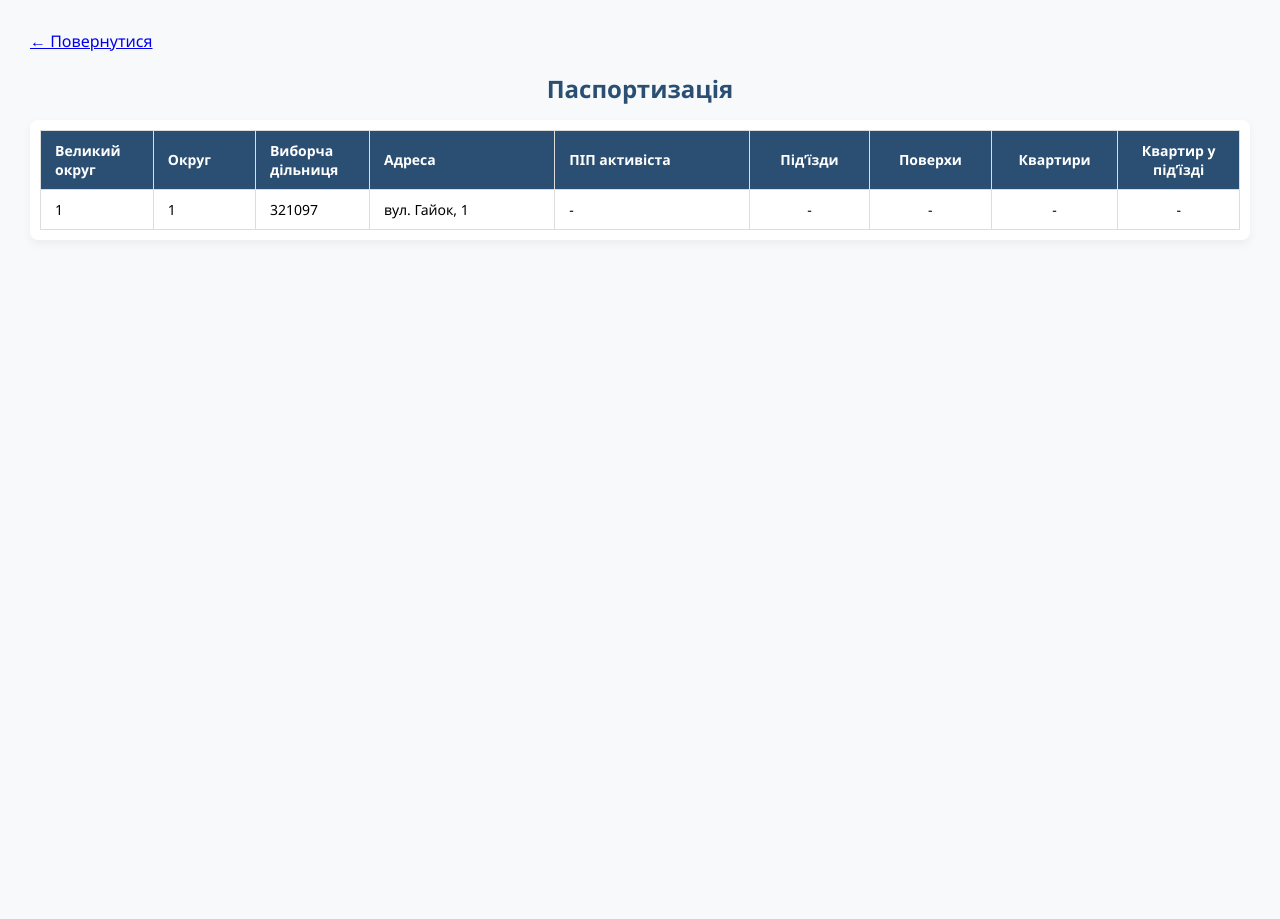
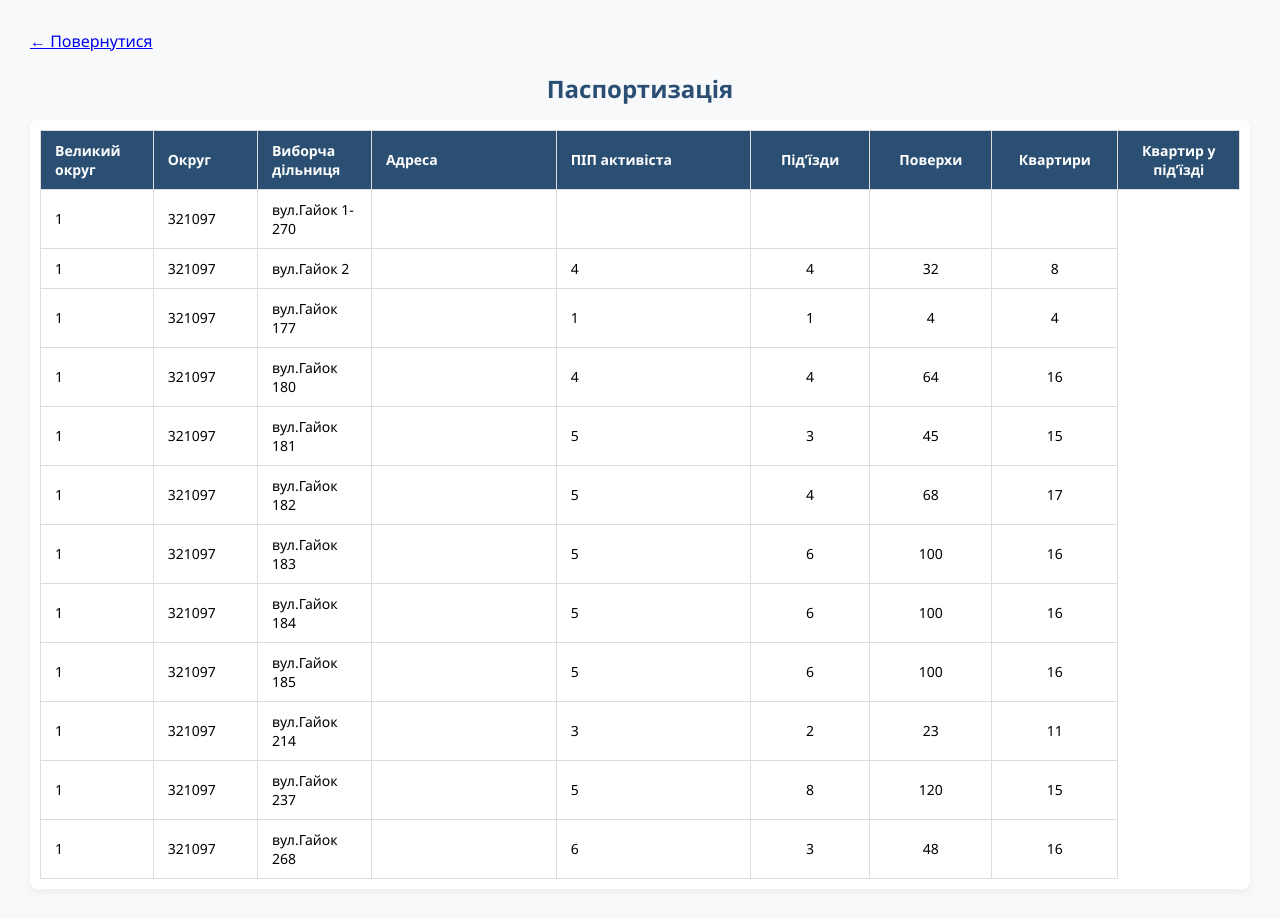
Before and after one commit to Aliina-ai/flask-db, a Flask app: page /passport in a window 1280 px wide. Before the commit the page ends 230 px from the top, so only its background shows below. Run offline with Flask 3, Linux system fonts and the light colour scheme; parts of the project's set-up code (start-up, migrations or seed data) failed here and were passed over.

Commit message:
Update passport.html

```diff
--- a/templates/passport.html
+++ b/templates/passport.html
@@ -93,18 +93,138 @@
         </tr>
     </thead>
 
-    <tbody>
     <tr>
     <td>1</td>
+    <td>321097</td>
+    <td>вул.Гайок 1-270</td>
+    <td></td>
+    <td></td>
+    <td></td>
+    <td></td>
+    <td></td>
+</tr>
+
+<tr>
     <td>1</td>
     <td>321097</td>
-            <td>вул. Гайок, 1</td>
-            <td>-</td>
-            <td>-</td>
-            <td>-</td>
-            <td>-</td>
-            <td>-</td>
+    <td>вул.Гайок 2</td>
+    <td></td>
+    <td>4</td>
+    <td>4</td>
+    <td>32</td>
+    <td>8</td>
 </tr>
+
+<tr>
+    <td>1</td>
+    <td>321097</td>
+    <td>вул.Гайок 177</td>
+    <td></td>
+    <td>1</td>
+    <td>1</td>
+    <td>4</td>
+    <td>4</td>
+</tr>
+
+<tr>
+    <td>1</td>
+    <td>321097</td>
+    <td>вул.Гайок 180</td>
+    <td></td>
+    <td>4</td>
+    <td>4</td>
+    <td>64</td>
+    <td>16</td>
+</tr>
+
+<tr>
+    <td>1</td>
+    <td>321097</td>
+    <td>вул.Гайок 181</td>
+    <td></td>
+    <td>5</td>
+    <td>3</td>
+    <td>45</td>
+    <td>15</td>
+</tr>
+
+<tr>
+    <td>1</td>
+    <td>321097</td>
+    <td>вул.Гайок 182</td>
+    <td></td>
+    <td>5</td>
+    <td>4</td>
+    <td>68</td>
+    <td>17</td>
+</tr>
+
+<tr>
+    <td>1</td>
+    <td>321097</td>
+    <td>вул.Гайок 183</td>
+    <td></td>
+    <td>5</td>
+    <td>6</td>
+    <td>100</td>
+    <td>16</td>
+</tr>
+
+<tr>
+    <td>1</td>
+    <td>321097</td>
+    <td>вул.Гайок 184</td>
+    <td></td>
+    <td>5</td>
+    <td>6</td>
+    <td>100</td>
+    <td>16</td>
+</tr>
+
+<tr>
+    <td>1</td>
+    <td>321097</td>
+    <td>вул.Гайок 185</td>
+    <td></td>
+    <td>5</td>
+    <td>6</td>
+    <td>100</td>
+    <td>16</td>
+</tr>
+
+<tr>
+    <td>1</td>
+    <td>321097</td>
+    <td>вул.Гайок 214</td>
+    <td></td>
+    <td>3</td>
+    <td>2</td>
+    <td>23</td>
+    <td>11</td>
+</tr>
+
+<tr>
+    <td>1</td>
+    <td>321097</td>
+    <td>вул.Гайок 237</td>
+    <td></td>
+    <td>5</td>
+    <td>8</td>
+    <td>120</td>
+    <td>15</td>
+</tr>
+
+<tr>
+    <td>1</td>
+    <td>321097</td>
+    <td>вул.Гайок 268</td>
+    <td></td>
+    <td>6</td>
+    <td>3</td>
+    <td>48</td>
+    <td>16</td>
+</tr>
+
 </tbody>
 </table>
 </div>
```
Lines whose indentation alone changed are shown as unchanged.
